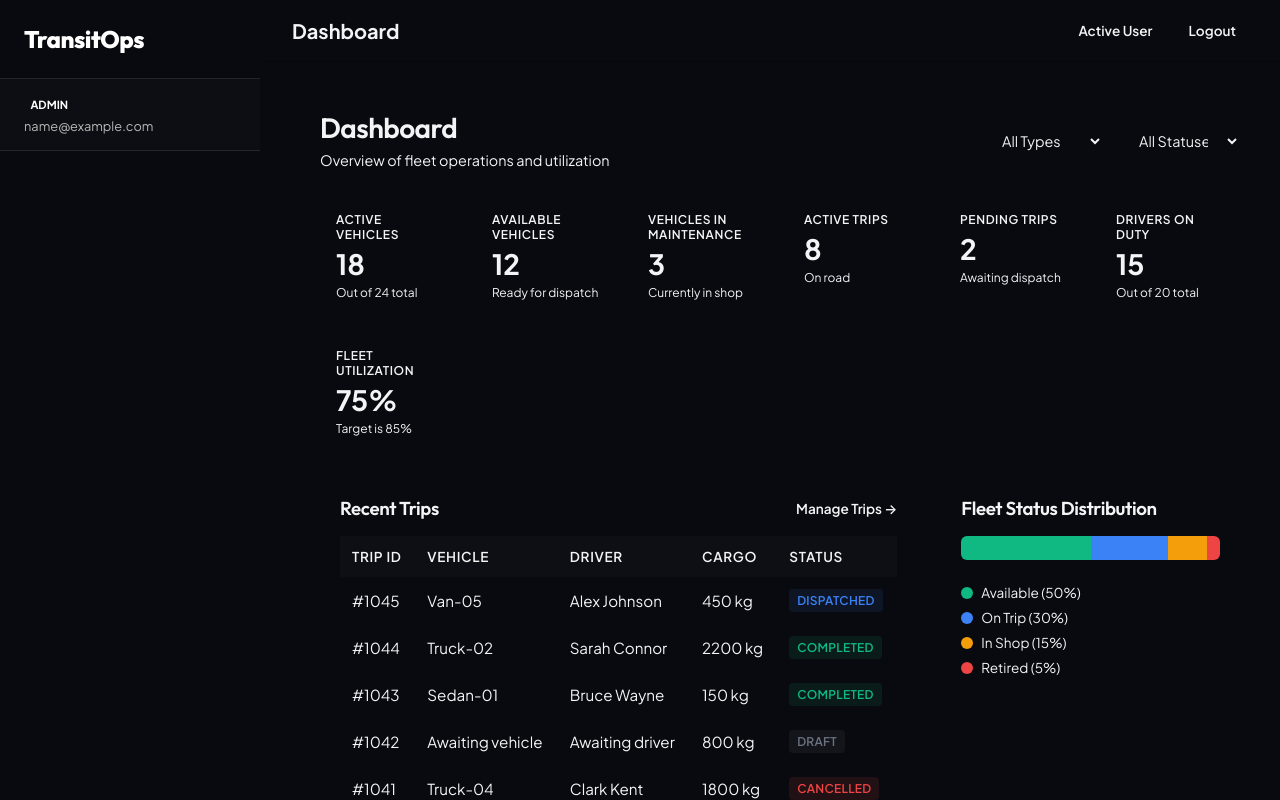
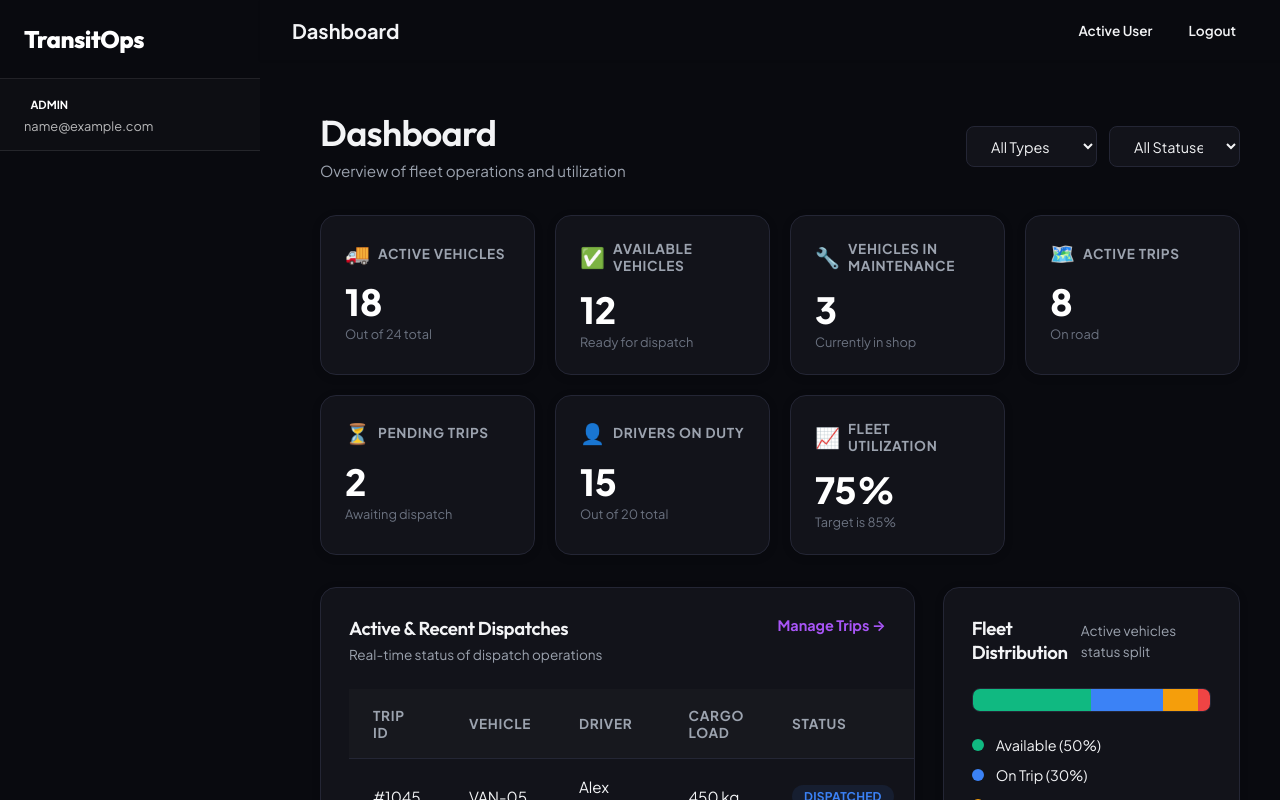
Before and after one commit to nishad-shaik/TransitOps-odoo, a Vue app in the folder frontend/: page /dashboard in a window 1280 px wide. Shown: the top 800 px of the page. Built offline with nearby package versions, Linux system fonts and the light colour scheme; sample sign-in values are in the browser's storage.

Commit message:
style: update kpi cards with indicator borders and flex layouts

```diff
--- a/frontend/src/views/Dashboard.vue
+++ b/frontend/src/views/Dashboard.vue
@@ -1,5 +1,6 @@
 <template>
   <div class="dashboard-container">
+    <!-- Header Block -->
     <div class="page-header">
       <div>
         <h1>Dashboard</h1>
@@ -24,18 +25,27 @@
     <!-- KPI Cards Grid -->
     <div class="kpi-grid">
       <div class="kpi-card" v-for="kpi in kpis" :key="kpi.title">
-        <span class="kpi-label">{{ kpi.title }}</span>
-        <span class="kpi-value">{{ kpi.value }}</span>
-        <span class="kpi-subtext">{{ kpi.subtext }}</span>
+        <div class="kpi-header">
+          <span class="kpi-icon">{{ kpi.icon }}</span>
+          <span class="kpi-label">{{ kpi.title }}</span>
+        </div>
+        <div class="kpi-body">
+          <span class="kpi-value">{{ kpi.value }}</span>
+          <span class="kpi-subtext">{{ kpi.subtext }}</span>
+        </div>
+        <div class="kpi-border"></div>
       </div>
     </div>
 
-    <!-- Main Content Layout -->
+    <!-- Main Content Layout Grid -->
     <div class="content-row">
       <!-- Recent Trips Table -->
       <div class="card recent-trips">
         <div class="card-header">
-          <h3>Recent Trips</h3>
+          <div>
+            <h3>Active &amp; Recent Dispatches</h3>
+            <p class="card-subtitle">Real-time status of dispatch operations</p>
+          </div>
           <router-link to="/trips" class="link-more">Manage Trips &rarr;</router-link>
         </div>
         <table class="data-table">
@@ -44,18 +54,18 @@
               <th>Trip ID</th>
               <th>Vehicle</th>
               <th>Driver</th>
-              <th>Cargo</th>
+              <th>Cargo Load</th>
               <th>Status</th>
             </tr>
           </thead>
           <tbody>
             <tr v-for="trip in recentTrips" :key="trip.id">
-              <td>#{{ trip.id }}</td>
+              <td class="font-mono">#{{ trip.id }}</td>
               <td>{{ trip.vehicle || 'Awaiting vehicle' }}</td>
               <td>{{ trip.driver || 'Awaiting driver' }}</td>
               <td>{{ trip.cargoWeight }} kg</td>
               <td>
-                <span class="badge" :class="trip.status.toLowerCase()">
+                <span class="badge" :class="badgeClass(trip.status)">
                   {{ trip.status }}
                 </span>
               </td>
@@ -66,7 +76,10 @@
 
       <!-- Fleet Distribution Chart/Proportional Bars -->
       <div class="card fleet-status">
-        <h3>Fleet Status Distribution</h3>
+        <div class="card-header">
+          <h3>Fleet Distribution</h3>
+          <p class="card-subtitle">Active vehicles status split</p>
+        </div>
         <div class="status-distribution">
           <div class="dist-bar">
             <div class="bar-segment available" style="width: 50%" title="Available: 50%"></div>
@@ -95,29 +108,36 @@ const filters = reactive({
 });
 
 const kpis = ref([
-  { title: 'Active Vehicles', value: '18', subtext: 'Out of 24 total' },
-  { title: 'Available Vehicles', value: '12', subtext: 'Ready for dispatch' },
-  { title: 'Vehicles in Maintenance', value: '3', subtext: 'Currently in shop' },
-  { title: 'Active Trips', value: '8', subtext: 'On road' },
-  { title: 'Pending Trips', value: '2', subtext: 'Awaiting dispatch' },
-  { title: 'Drivers On Duty', value: '15', subtext: 'Out of 20 total' },
-  { title: 'Fleet Utilization', value: '75%', subtext: 'Target is 85%' }
+  { title: 'Active Vehicles', value: '18', subtext: 'Out of 24 total', icon: '🚚' },
+  { title: 'Available Vehicles', value: '12', subtext: 'Ready for dispatch', icon: '✅' },
+  { title: 'Vehicles in Maintenance', value: '3', subtext: 'Currently in shop', icon: '🔧' },
+  { title: 'Active Trips', value: '8', subtext: 'On road', icon: '🗺️' },
+  { title: 'Pending Trips', value: '2', subtext: 'Awaiting dispatch', icon: '⏳' },
+  { title: 'Drivers On Duty', value: '15', subtext: 'Out of 20 total', icon: '👤' },
+  { title: 'Fleet Utilization', value: '75%', subtext: 'Target is 85%', icon: '📈' }
 ]);
 
 const recentTrips = ref([
-  { id: 1045, vehicle: 'Van-05', driver: 'Alex Johnson', cargoWeight: 450, status: 'Dispatched' },
-  { id: 1044, vehicle: 'Truck-02', driver: 'Sarah Connor', cargoWeight: 2200, status: 'Completed' },
-  { id: 1043, vehicle: 'Sedan-01', driver: 'Bruce Wayne', cargoWeight: 150, status: 'Completed' },
+  { id: 1045, vehicle: 'VAN-05', driver: 'Alex Johnson', cargoWeight: 450, status: 'Dispatched' },
+  { id: 1044, vehicle: 'TRK-02', driver: 'Sarah Connor', cargoWeight: 2200, status: 'Completed' },
+  { id: 1043, vehicle: 'SDN-01', driver: 'Bruce Wayne', cargoWeight: 350, status: 'Completed' },
   { id: 1042, vehicle: null, driver: null, cargoWeight: 800, status: 'Draft' },
-  { id: 1041, vehicle: 'Truck-04', driver: 'Clark Kent', cargoWeight: 1800, status: 'Cancelled' }
+  { id: 1041, vehicle: 'TRK-04', driver: 'Clark Kent', cargoWeight: 1800, status: 'Cancelled' }
 ]);
+
+const badgeClass = (status) => {
+  if (status === 'Dispatched') return 'badge-info';
+  if (status === 'Completed') return 'badge-success';
+  if (status === 'Draft') return 'badge-warning';
+  return 'badge-danger';
+};
 </script>
 
 <style scoped>
 .dashboard-container {
   display: flex;
   flex-direction: column;
-  gap: 1.5rem;
+  gap: 2rem;
 }
 
 .page-header {
@@ -127,184 +147,181 @@ const recentTrips = ref([
 }
 
 .page-header h1 {
+  font-size: 2.25rem;
   margin: 0;
-  font-size: 1.75rem;
-  color: var(--text-h);
 }
 
 .subtitle {
-  margin: 0.25rem 0 0 0;
-  color: var(--text);
-  font-size: 0.9rem;
+  color: var(--text-secondary);
+  font-size: 0.95rem;
+  margin-top: 0.25rem;
 }
 
 .filters {
   display: flex;
-  gap: 1rem;
+  gap: 0.75rem;
 }
 
 .filters select {
-  padding: 0.5rem 1rem;
-  border: 1px solid var(--border);
-  border-radius: 0.375rem;
-  background-color: var(--bg);
-  color: var(--text-h);
+  padding: 0.6rem 1.25rem;
+  border: 1px solid var(--border-color);
+  border-radius: var(--border-radius-sm);
+  background-color: var(--panel-bg);
+  color: var(--text-primary);
   font-size: 0.9rem;
+  outline: none;
+  cursor: pointer;
+  transition: border-color 0.2s ease;
+}
+
+.filters select:focus {
+  border-color: var(--primary);
 }
 
 .kpi-grid {
   display: grid;
-  grid-template-columns: repeat(auto-fit, minmax(140px, 1fr));
-  gap: 1rem;
+  grid-template-columns: repeat(auto-fit, minmax(190px, 1fr));
+  gap: 1.25rem;
 }
 
 .kpi-card {
-  background-color: var(--bg);
-  border: 1px solid var(--border);
-  padding: 1rem;
-  border-radius: 0.5rem;
+  background-color: var(--panel-bg);
+  border: 1px solid var(--border-color);
+  padding: 1.5rem;
+  border-radius: var(--border-radius-lg);
   display: flex;
   flex-direction: column;
-  box-shadow: var(--shadow);
+  position: relative;
+  overflow: hidden;
+  box-shadow: var(--shadow-sm);
+  transition: transform 0.3s cubic-bezier(0.16, 1, 0.3, 1), border-color 0.3s ease;
+}
+
+.kpi-card:hover {
+  transform: translateY(-3px);
+  border-color: var(--border-hover);
+}
+
+.kpi-card:hover .kpi-border {
+  opacity: 1;
+}
+
+.kpi-header {
+  display: flex;
+  align-items: center;
+  gap: 0.5rem;
+  margin-bottom: 1rem;
+}
+
+.kpi-icon {
+  font-size: 1.25rem;
 }
 
 .kpi-label {
-  font-size: 0.75rem;
-  font-weight: 600;
-  color: var(--text);
+  font-size: 0.85rem;
+  font-weight: 700;
+  color: var(--text-secondary);
   text-transform: uppercase;
   letter-spacing: 0.05em;
 }
 
+.kpi-body {
+  display: flex;
+  flex-direction: column;
+}
+
 .kpi-value {
-  font-size: 1.75rem;
-  font-weight: 700;
-  color: var(--text-h);
-  margin: 0.25rem 0;
+  font-size: 2.25rem;
+  font-weight: 800;
+  color: #fff;
+  line-height: 1.1;
 }
 
 .kpi-subtext {
-  font-size: 0.75rem;
-  color: var(--text);
+  font-size: 0.8rem;
+  color: var(--text-muted);
+  margin-top: 0.25rem;
+}
+
+.kpi-border {
+  position: absolute;
+  bottom: 0;
+  left: 0;
+  right: 0;
+  height: 3px;
+  background: linear-gradient(90deg, var(--primary) 0%, #7c3aed 100%);
+  opacity: 0;
+  transition: opacity 0.3s ease;
 }
 
 .content-row {
   display: grid;
   grid-template-columns: 2fr 1fr;
-  gap: 1.5rem;
+  gap: 1.75rem;
 }
 
-.card {
-  background-color: var(--bg);
-  border: 1px solid var(--border);
-  border-radius: 0.5rem;
-  padding: 1.25rem;
-  box-shadow: var(--shadow);
+.card-subtitle {
+  font-size: 0.85rem;
+  color: var(--text-secondary);
+  margin-top: 0.25rem;
 }
 
 .card-header {
   display: flex;
   justify-content: space-between;
-  align-items: center;
-  margin-bottom: 1rem;
-}
-
-.card-header h3 {
-  margin: 0;
-  color: var(--text-h);
+  align-items: flex-start;
+  margin-bottom: 1.5rem;
 }
 
 .link-more {
-  color: var(--accent);
+  color: var(--primary);
   text-decoration: none;
-  font-size: 0.85rem;
-  font-weight: 600;
+  font-size: 0.9rem;
+  font-weight: 700;
+  transition: color 0.2s ease;
 }
 
-.data-table {
-  width: 100%;
-  border-collapse: collapse;
-  text-align: left;
-  font-size: 0.9rem;
-}
-
-.data-table th,
-.data-table td {
-  padding: 0.75rem;
-  border-bottom: 1px solid var(--border);
-}
-
-.data-table th {
-  color: var(--text);
-  font-weight: 600;
-}
-
-.data-table td {
-  color: var(--text-h);
-}
-
-.badge {
-  padding: 0.25rem 0.5rem;
-  border-radius: 0.25rem;
-  font-size: 0.75rem;
-  font-weight: 600;
-}
-
-.badge.dispatched {
-  background-color: rgba(59, 130, 246, 0.1);
-  color: #3b82f6;
-}
-
-.badge.completed {
-  background-color: rgba(16, 185, 129, 0.1);
-  color: #10b981;
-}
-
-.badge.draft {
-  background-color: rgba(107, 114, 128, 0.1);
-  color: #6b7280;
-}
-
-.badge.cancelled {
-  background-color: rgba(239, 68, 68, 0.1);
-  color: #ef4444;
+.link-more:hover {
+  color: var(--primary-hover);
 }
 
 .status-distribution {
   display: flex;
   flex-direction: column;
   gap: 1.5rem;
-  margin-top: 1rem;
+  margin-top: 0.5rem;
 }
 
 .dist-bar {
   display: flex;
   height: 1.5rem;
-  border-radius: 0.375rem;
+  border-radius: var(--border-radius-sm);
   overflow: hidden;
+  border: 1px solid var(--border-color);
 }
 
 .bar-segment {
   height: 100%;
+  transition: width 0.3s ease;
 }
 
-.bar-segment.available { background-color: #10b981; }
-.bar-segment.ontrip { background-color: #3b82f6; }
-.bar-segment.inshop { background-color: #f59e0b; }
-.bar-segment.retired { background-color: #ef4444; }
+.bar-segment.available { background-color: var(--success); }
+.bar-segment.ontrip { background-color: var(--info); }
+.bar-segment.inshop { background-color: var(--warning); }
+.bar-segment.retired { background-color: var(--danger); }
 
 .dist-legend {
   display: flex;
   flex-direction: column;
-  gap: 0.5rem;
+  gap: 0.75rem;
 }
 
 .legend-item {
   display: flex;
   align-items: center;
-  gap: 0.5rem;
-  font-size: 0.85rem;
-  color: var(--text-h);
+  gap: 0.75rem;
+  font-size: 0.9rem;
+  color: var(--text-primary);
 }
 
 .dot {
@@ -314,12 +331,12 @@ const recentTrips = ref([
   display: inline-block;
 }
 
-.dot.available { background-color: #10b981; }
-.dot.ontrip { background-color: #3b82f6; }
-.dot.inshop { background-color: #f59e0b; }
-.dot.retired { background-color: #ef4444; }
+.dot.available { background-color: var(--success); }
+.dot.ontrip { background-color: var(--info); }
+.dot.inshop { background-color: var(--warning); }
+.dot.retired { background-color: var(--danger); }
 
-@media (max-width: 1024px) {
+@media (max-width: 1100px) {
   .content-row {
     grid-template-columns: 1fr;
   }
```
